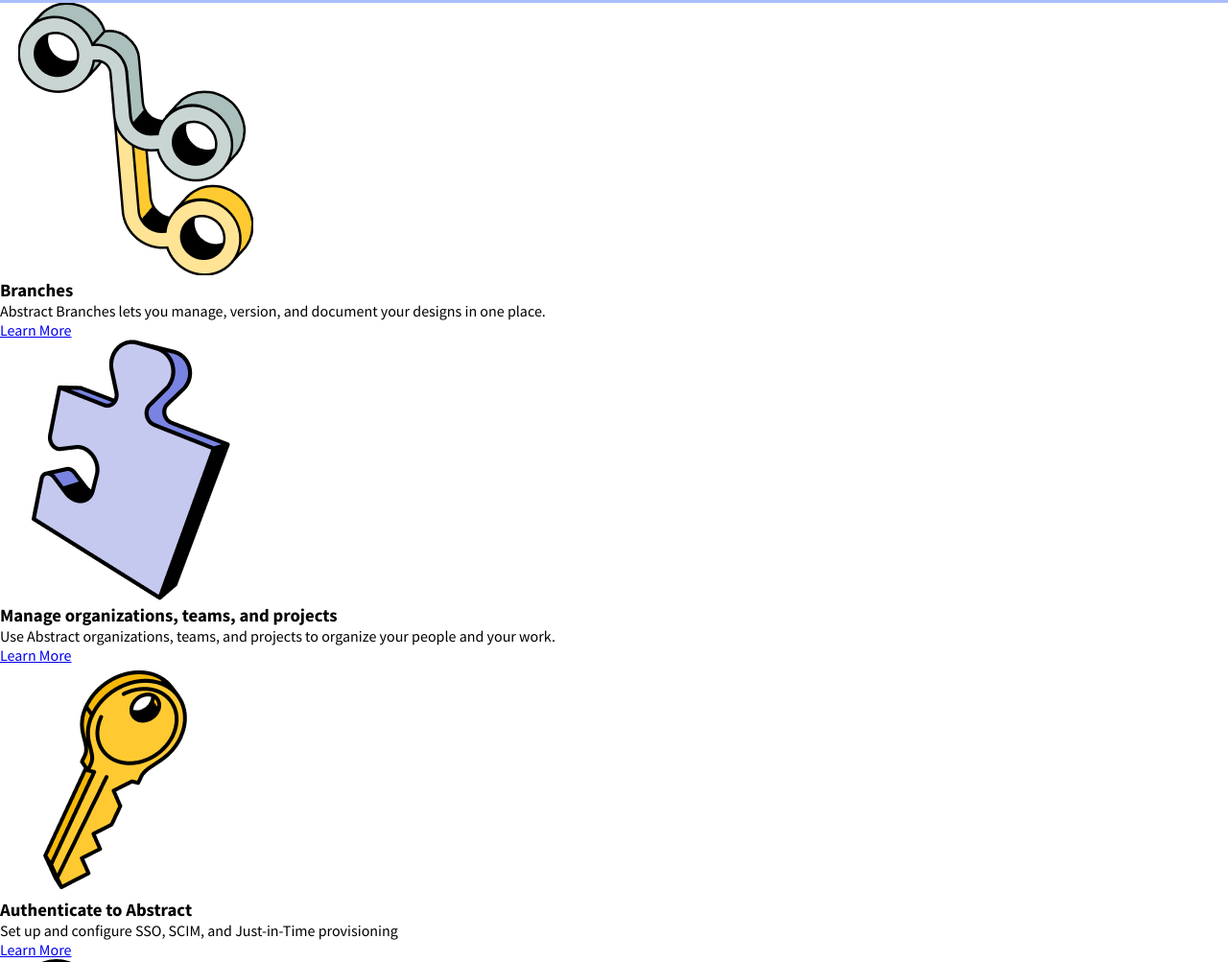
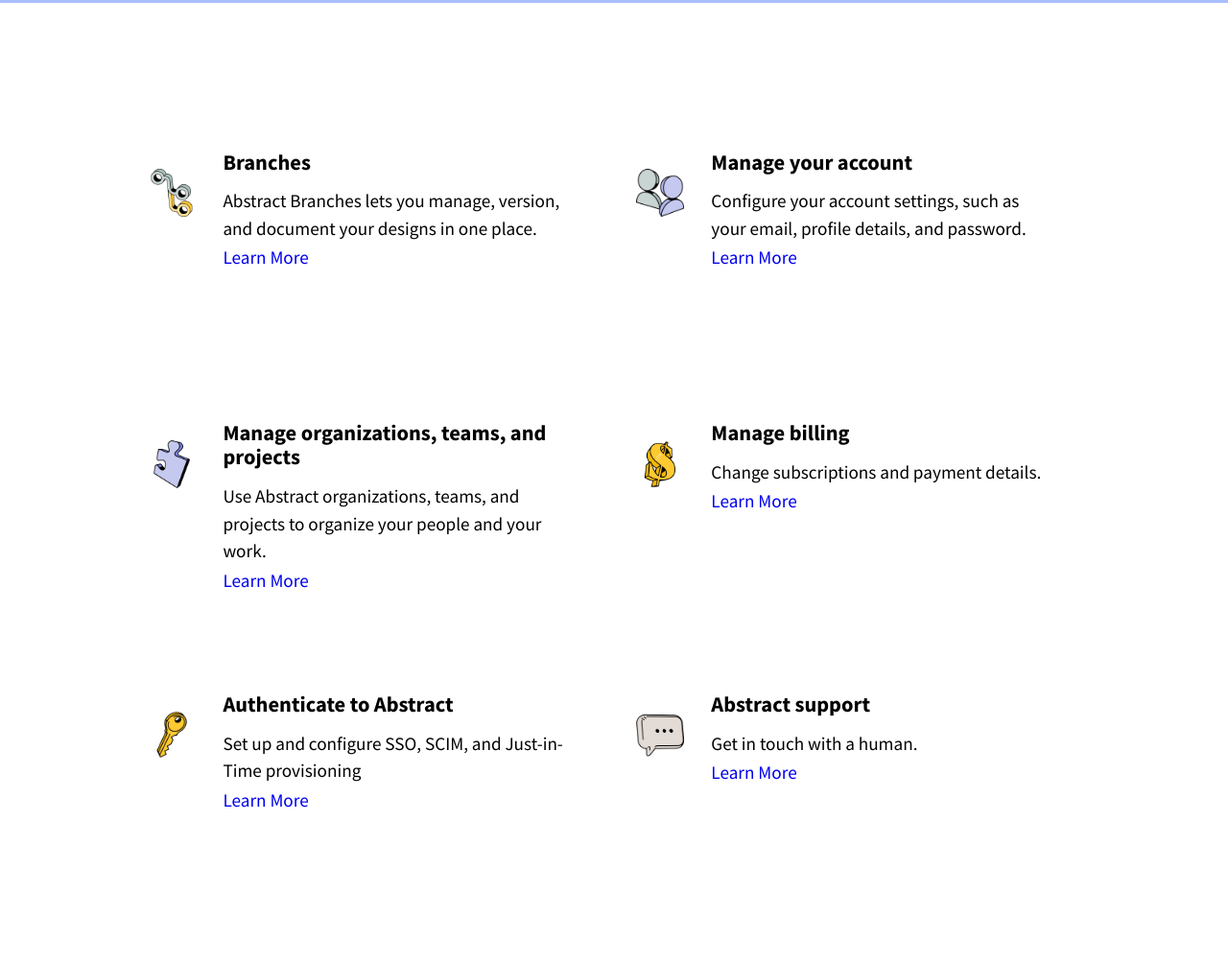
Before and after one commit to Ash-2k3/Abstract-FrontEnd-Practise, a website: page index.html in a window 1280 px wide. Shown: the part 322-1325 px from the top of the page at 96% size. Drawn offline with nearby package versions, Linux system fonts and the light colour scheme.

Commit message:
Html updated + Main section basic css done

```diff
--- a/css/main.css
+++ b/css/main.css
@@ -68,6 +68,8 @@
 }
 /* Designing Navigation Ends */
 
+
+/*hero-section*/
 section.hero {
 
   background: rgb(170, 190, 253);
@@ -102,3 +104,64 @@
   height: 50px;
   margin-top: 1.5em;
 }
+/*Hero section end/*
+
+/*Main Section */
+
+.main .container{
+
+  font-size: 1.2rem;
+  display: flex;
+
+  margin: 8em;
+  min-height: 700px;
+}
+
+section.main .left-options{
+  height: inherit;
+  display: flex;
+  justify-content:space-between;
+  flex-direction: column;
+  margin-right: 1em;
+
+}
+section.main .right-options{
+  height: inherit;
+  display: flex;
+  justify-content:space-between;
+  flex-direction: column;
+
+}
+section.main img{
+  max-width: 100px;
+  max-height: 50px;
+  margin: 1em 1.5em 0 0;
+
+}
+
+section.main .option{
+  display: flex;
+  height: 7em;
+  line-height: 1.3em;
+
+}
+
+.main h3{
+  margin-bottom: 0.6em;
+}
+
+.main .content{
+  width: 75%;
+}
+
+section.main a{
+  text-decoration: none;
+}
+section.main p{
+  margin-bottom: 0.2em;
+  line-height: 1.5em;
+}
+
+.main{
+  margin: 0;
+}
--- a/index.html
+++ b/index.html
@@ -40,57 +40,70 @@
                 <section class="main">
                         <div class="container">
                                 <section class="left-options">
-                                        <div class="option1">
+                                        <div class="option">
                                                 <img src="/images/branches.png" alt="Abstract branches Image">
+                                                <div class="content">
                                                         <h3>Branches</h3>
-                                                <p>Abstract Branches lets you manage, version, and document your designs
+                                                        <p>Abstract Branches lets you manage, version, and document your
+                                                                designs
                                                                 in
                                                                 one place.</p>
                                                         <a href="#">Learn More</a>
                                                 </div>
-                                        <div class="option2">
+                                        </div>
+                                        <div class="option">
                                                 <img src="/images/puzzle.png" alt="puzzle Image">
+                                                <div class="content">
                                                         <h3>Manage organizations, teams, and
                                                                 projects</h3>
-                                                <p>Use Abstract organizations, teams, and projects to organize your
+                                                        <p>Use Abstract organizations, teams, and projects to organize
+                                                                your
                                                                 people and
                                                                 your
                                                                 work.</p>
                                                         <a href="#">Learn More</a>
-
                                                 </div>
-                                        <div class="option3">
+                                        </div>
+                                        <div class="option">
                                                 <img src="/images/key.png" alt="Abstract branches Image">
+                                                <div class="content">
                                                         <h3>Authenticate to Abstract</h3>
                                                         <p>Set up and configure SSO, SCIM, and
                                                                 Just-in-Time provisioning</p>
                                                         <a href="#">Learn More</a>
                                                 </div>
+                                        </div>
 
                                 </section>
 
                                 <section class="right-options">
-                                        <div class="option4">
+                                        <div class="option">
                                                 <img src="/images/user.png" alt="Abstract branches Image">
+                                                <div class="content">
                                                         <h3>Manage your account</h3>
-                                                <p>Configure your account settings, such as your email, profile details,
+                                                        <p>Configure your account settings, such as your email, profile
+                                                                details,
                                                                 and
                                                                 password.</p>
                                                         <a href="#">Learn More</a>
                                                 </div>
-                                        <div class="option5">
+                                        </div>
+                                        <div class="option">
                                                 <img src="/images/dollar.png" alt="puzzle Image">
+                                                <div class="content">
                                                         <h3>Manage billing</h3>
                                                         <p>Change subscriptions and payment details.
                                                         </p>
                                                         <a href="#">Learn More</a>
-
                                                 </div>
-                                        <div class="option6">
+                                        </div>
+                                        <div class="option">
                                                 <img src="/images/message.png" alt="Abstract branches Image">
+                                                <div class="content">
                                                         <h3>Abstract support</h3>
                                                         <p>Get in touch with a human.</p>
                                                         <a href="#">Learn More</a>
+                                                </div>
                                         </div>
 
                                 </section>
```
Lines whose indentation alone changed are shown as unchanged.
